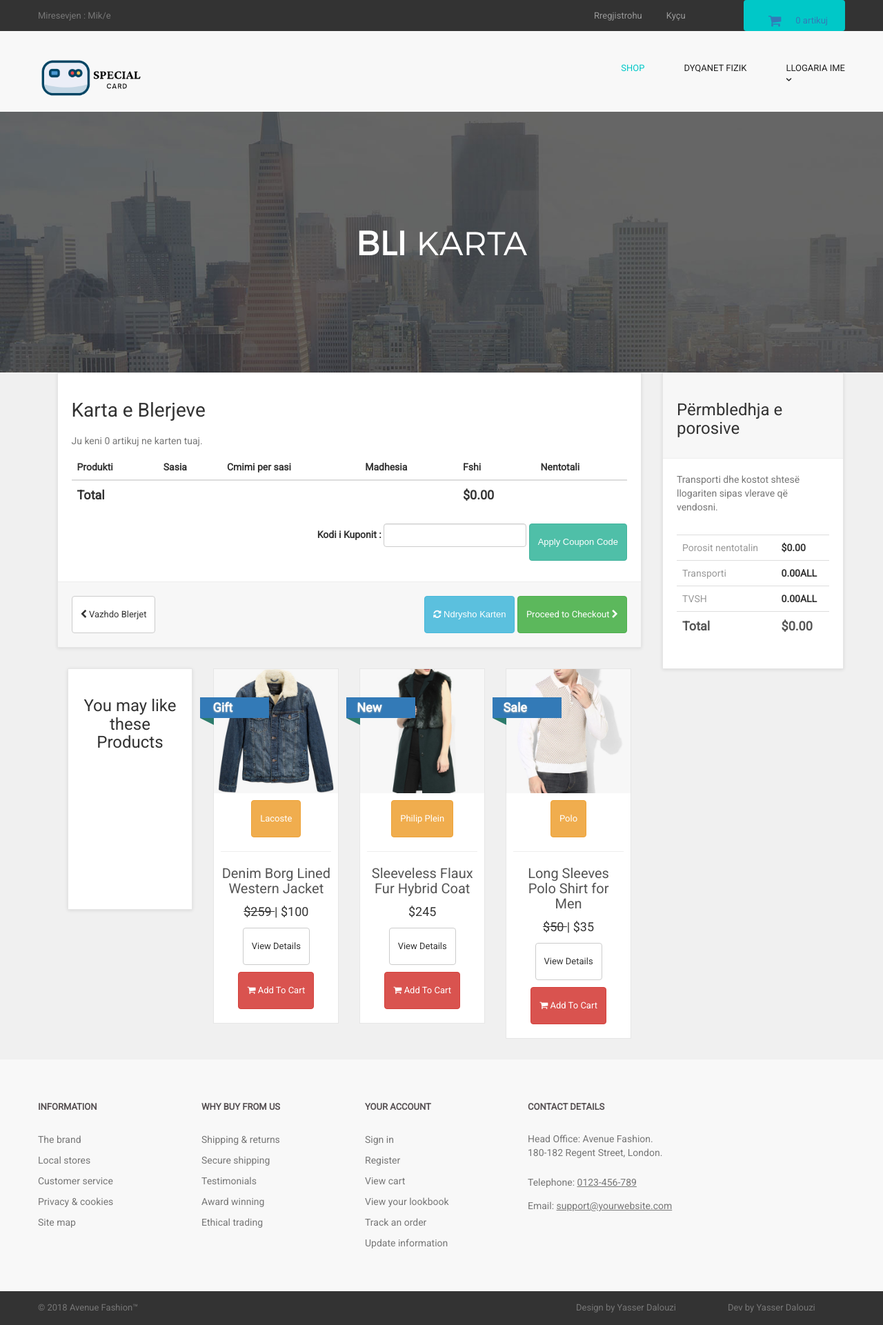
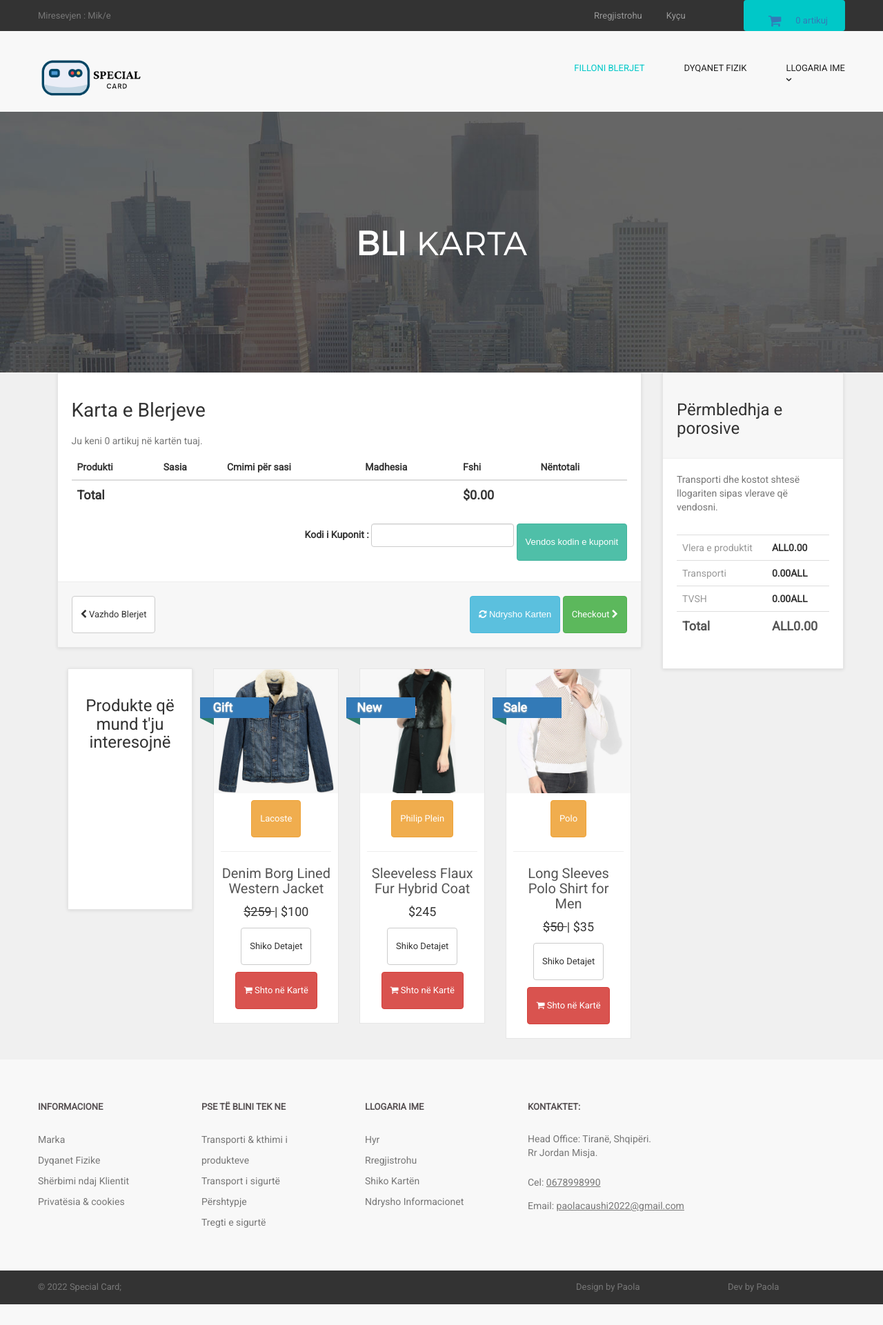
Before and after one commit to paolaCaushi/paola, a PHP site: page /ecom_store/cart.php in a window 1280 px wide. Shown: the whole page at 69% size. After the commit the page ends 1891 px from the top, so only its background shows below. Run offline with PHP 8.4, Linux system fonts and the light colour scheme; data comes from the database, SQL or seed files in the repository; data that the repository does not hold is empty.

Commit message:
ndrshimet e sotme

```diff
--- a/paola/admin_area/delete_manufacturer.php
+++ b/paola/admin_area/delete_manufacturer.php
@@ -24,7 +24,7 @@ $run_manufacturer = mysqli_query($con,$delete_manufacturer);
 
 if($run_manufacturer){
 
-echo "<script>alert('Nje furnitor u fshi!')</script>";
+echo "<script>alert('Furnitor u fshi!')</script>";
 echo "<script>window.open('index.php?view_manufacturers','_self')</script>";
 
 }
--- a/paola/admin_area/edit_coupon.php
+++ b/paola/admin_area/edit_coupon.php
@@ -62,7 +62,7 @@ $product_title = $row_products['product_title'];
 
 <li class="active">
 
-<i class="fa fa-dashboard"> </i> Dashboard / ndrysho Kuponin
+<i class="fa fa-dashboard"> </i> Dashboard / Ndrysho Kuponin
 
 </li>
 
@@ -242,7 +242,7 @@ $run_coupon = mysqli_query($con,$update_coupon);
 
 if($run_coupon){
 
-echo "<script>alert('<uponi u ndryshua!')</script>";
+echo "<script>alert('Kuponi u ndryshua!')</script>";
 
 echo "<script>window.open('index.php?view_coupons','_self')</script>";
 
--- a/paola/admin_area/edit_manufacturer.php
+++ b/paola/admin_area/edit_manufacturer.php
@@ -160,7 +160,7 @@ $run_manufacturer = mysqli_query($con,$update_manufacturer);
 
 if($run_manufacturer){
 
-echo "<script>alert('Manufacturer Has Been Updated')</script>";
+echo "<script>alert('Furnitori u ndryshua!')</script>";
 
 echo "<script>window.open('index.php?view_manufacturers','_self')</script>";
 
--- a/paola/admin_area/edit_product.php
+++ b/paola/admin_area/edit_product.php
@@ -370,7 +370,7 @@ echo "<option value='$cat_id'>$cat_title</option>";
 
 <div class="form-group" ><!-- form-group Starts -->
 
-<label class="col-md-3 control-label" > Product Tabs </label>
+
 
 <div class="col-md-6" >
 
--- a/paola/admin_area/includes/footer.php
+++ b/paola/admin_area/includes/footer.php
@@ -46,9 +46,6 @@
 						<a href="#" class="footer-nav__link">Shiko listen e kerkesave</a>
 					</li>
 					<li class="footer-nav__item">
-						<a href="#" class="footer-nav__link">Gjurmo nje porosi</a>
-					</li>
-					<li class="footer-nav__item">
 						<a href="#" class="footer-nav__link">Ndrysho infomacionet</a>
 					</li>
 				</ul>
@@ -66,7 +63,7 @@
 				</div>
 				<div class="email">
 					Email:
-					<a href="mailto:paolacaushi2014@gmail.com.com" class="email__addr">paolacaushi2014@gmail.com</a>
+					<a href="mailto:paolacaushi2022@gmail.com.com" class="email__addr">paolacaushi2022@gmail.com</a>
 				</div>
 			</div>
 
--- a/paola/cart.php
+++ b/paola/cart.php
@@ -49,7 +49,7 @@ $count = mysqli_num_rows($run_cart);
 
 ?>
 
-<p class="text-muted" > Ju keni <?php echo $count; ?> artikuj ne karten tuaj. </p>
+<p class="text-muted" > Ju keni <?php echo $count; ?> artikuj në kartën tuaj. </p>
 
 <div class="table-responsive" ><!-- table-responsive Starts -->
 
@@ -63,13 +63,13 @@ $count = mysqli_num_rows($run_cart);
 
 <th>Sasia</th>
 
-<th>Cmimi per sasi</th>
+<th>Cmimi për sasi</th>
 
 <th>Madhesia</th>
 
 <th colspan="1">Fshi</th>
 
-<th colspan="2"> Nentotali </th>
+<th colspan="2"> Nëntotali </th>
 
 
 </tr>
@@ -180,7 +180,7 @@ $<?php echo $sub_total; ?>.00
 
 </div><!-- form-group Ends -->
 
-<input class="btn btn-primary" type="submit" name="apply_coupon" value="Apply Coupon Code" >
+<input class="btn btn-primary" type="submit" name="apply_coupon" value="Vendos kodin e kuponit" >
 
 </div><!-- form-inline pull-right Ends -->
 
@@ -201,7 +201,7 @@ $<?php echo $sub_total; ?>.00
 
 <div class="pull-right"><!-- pull-right Starts -->
 
-<button class="btn btn-info" type="submit" name="update" value="Update Cart">
+<button class="btn btn-info" type="submit" name="update" value="Ndrysho Karten">
 
 <i class="fa fa-refresh"></i> Ndrysho Karten
 
@@ -209,7 +209,7 @@ $<?php echo $sub_total; ?>.00
 
 <a href="checkout.php" class="btn btn-success">
 
-Proceed to Checkout <i class="fa fa-chevron-right"></i>
+ Checkout <i class="fa fa-chevron-right"></i>
 
 </a>
 
@@ -255,7 +255,7 @@ $coupon_used = $row_coupons['coupon_used'];
 
 if($coupon_limit == $coupon_used){
 
-echo "<script>alert('Your Coupon Code Has Been Expired')</script>";
+echo "<script>alert('Kuponi juaj ka skaduar!')</script>";
 
 }
 else{
@@ -277,14 +277,14 @@ $update_cart = "update cart set p_price='$coupon_price' where p_id='$coupon_pro'
 
 $run_update = mysqli_query($con,$update_cart);
 
-echo "<script>alert('Your Coupon Code Has Been Applied')</script>";
+echo "<script>alert('Kodi i kuponit u vendos!')</script>";
 
 echo "<script>window.open('cart.php','_self')</script>";
 
 }
 else{
 
-echo "<script>alert('Product Does Not Exist In Cart')</script>";
+echo "<script>alert('Produkti nuk ndodhet ne karte!')</script>";
 
 }
 
@@ -293,7 +293,7 @@ echo "<script>alert('Product Does Not Exist In Cart')</script>";
 }
 else{
 
-echo "<script> alert('Your Coupon Code Is Not Valid') </script>";
+echo "<script> alert('Kuponi i pavlefshem!') </script>";
 
 }
 
@@ -351,7 +351,7 @@ echo @$up_cart = update_cart();
 
 <div class="box same-height headline"><!-- box same-height headline Starts -->
 
-<h3 class="text-center"> You may like these Products </h3>
+<h3 class="text-center"> Produkte që mund t'ju interesojnë </h3>
 
 </div><!-- box same-height headline Ends -->
 
@@ -455,11 +455,11 @@ echo "
 
 <p class='buttons' >
 
-<a href='$pro_url' class='btn btn-default' >View Details</a>
+<a href='$pro_url' class='btn btn-default' >Shiko Detajet</a>
 
 <a href='$pro_url' class='btn btn-danger'>
 
-<i class='fa fa-shopping-cart'></i> Add To Cart
+<i class='fa fa-shopping-cart'></i> Shto në Kartë
 
 </a>
 
@@ -513,9 +513,9 @@ Transporti dhe kostot shtesë llogariten sipas vlerave që vendosni.
 
 <tr>
 
-<td> Porosit nentotalin </td>
+<td> Vlera e produktit</td>
 
-<th> $<?php echo $total; ?>.00 </th>
+<th> ALL<?php echo $total; ?>.00 </th>
 
 </tr>
 
@@ -539,7 +539,7 @@ Transporti dhe kostot shtesë llogariten sipas vlerave që vendosni.
 
 <td>Total</td>
 
-<th>$<?php echo $total; ?>.00</th>
+<th>ALL<?php echo $total; ?>.00</th>
 
 </tr>
 
--- a/paola/cart_body.php
+++ b/paola/cart_body.php
@@ -65,7 +65,7 @@ $count = mysqli_num_rows($run_cart);
 
 <th colspan="1">Fshi</th>
 
-<th colspan="2"> Nentotali </th>
+<th colspan="2"> Nëntotali </th>
 
 
 </tr>
--- a/paola/contact.php
+++ b/paola/contact.php
@@ -178,7 +178,7 @@ $subject = "Mirë se erdhët në faqen tonë!";
 
 $msg = "Do ju kthejmë përgjigje sa më shpejt!";
 
-$from = "paola@gmail.com";
+$from = "paolacaushi2014@gmail.com";
 
 mail($email,$subject,$msg,$from);
 
--- a/paola/customer/includes/main.php
+++ b/paola/customer/includes/main.php
@@ -77,7 +77,7 @@
 
             <li class="categories__item">
               <a class="categories__link categories__link--active" href="../shop.php">
-                Shop
+                Filloni blerjet
               </a>
             </li>
 
--- a/paola/includes/footer.php
+++ b/paola/includes/footer.php
@@ -4,129 +4,93 @@
 		<div class="container clearfix">
 
 			<div class="footer-nav__col footer-nav__col--info">
-				<div class="footer-nav__heading">Information</div>
+				<div class="footer-nav__heading">Informacione</div>
 				<ul class="footer-nav__list">
 					<li class="footer-nav__item">
-						<a href="#" class="footer-nav__link">The brand</a>
+						<a href="#" class="footer-nav__link">Marka</a>
 					</li>
 					<li class="footer-nav__item">
-						<a href="#" class="footer-nav__link">Local stores</a>
+						<a href="#" class="footer-nav__link">Dyqanet Fizike</a>
 					</li>
 					<li class="footer-nav__item">
-						<a href="#" class="footer-nav__link">Customer service</a>
+						<a href="#" class="footer-nav__link">Shërbimi ndaj Klientit</a>
 					</li>
 					<li class="footer-nav__item">
-						<a href="#" class="footer-nav__link">Privacy &amp; cookies</a>
-					</li>
-					<li class="footer-nav__item">
-						<a href="#" class="footer-nav__link">Site map</a>
+						<a href="#" class="footer-nav__link">Privatësia &amp; cookies</a>
 					</li>
 				</ul>
 			</div>
 
 			<div class="footer-nav__col footer-nav__col--whybuy">
-				<div class="footer-nav__heading">Why buy from us</div>
+				<div class="footer-nav__heading">Pse të blini tek ne</div>
 				<ul class="footer-nav__list">
 					<li class="footer-nav__item">
-						<a href="#" class="footer-nav__link">Shipping &amp; returns</a>
+						<a href="#" class="footer-nav__link">Transporti &amp; kthimi i produkteve</a>
 					</li>
 					<li class="footer-nav__item">
-						<a href="#" class="footer-nav__link">Secure shipping</a>
+						<a href="#" class="footer-nav__link">Transport i sigurtë</a>
 					</li>
 					<li class="footer-nav__item">
-						<a href="#" class="footer-nav__link">Testimonials</a>
+						<a href="#" class="footer-nav__link">Përshtypje</a>
 					</li>
 					<li class="footer-nav__item">
-						<a href="#" class="footer-nav__link">Award winning</a>
-					</li>
-					<li class="footer-nav__item">
-						<a href="#" class="footer-nav__link">Ethical trading</a>
+						<a href="#" class="footer-nav__link">Tregti e sigurtë</a>
 					</li>
 				</ul>
 			</div>
 
 			<div class="footer-nav__col footer-nav__col--account">
-				<div class="footer-nav__heading">Your account</div>
+				<div class="footer-nav__heading">Llogaria ime</div>
 				<ul class="footer-nav__list">
 					<li class="footer-nav__item">
-						<a href="#" class="footer-nav__link">Sign in</a>
+						<a href="#" class="footer-nav__link">Hyr</a>
 					</li>
 					<li class="footer-nav__item">
-						<a href="#" class="footer-nav__link">Register</a>
+						<a href="#" class="footer-nav__link">Rregjistrohu</a>
 					</li>
 					<li class="footer-nav__item">
-						<a href="#" class="footer-nav__link">View cart</a>
+						<a href="#" class="footer-nav__link">Shiko Kartën</a>
 					</li>
 					<li class="footer-nav__item">
-						<a href="#" class="footer-nav__link">View your lookbook</a>
-					</li>
-					<li class="footer-nav__item">
-						<a href="#" class="footer-nav__link">Track an order</a>
-					</li>
-					<li class="footer-nav__item">
-						<a href="#" class="footer-nav__link">Update information</a>
+						<a href="#" class="footer-nav__link">Ndrysho Informacionet</a>
 					</li>
 				</ul>
 			</div>
 
 
 			<div class="footer-nav__col footer-nav__col--contacts">
-				<div class="footer-nav__heading">Contact details</div>
+				<div class="footer-nav__heading">Kontaktet:</div>
 				<address class="address">
-				Head Office: Avenue Fashion.<br>
-				180-182 Regent Street, London.
+				Head Office: Tiranë, Shqipëri.<br>
+				Rr Jordan Misja.
 			</address>
 				<div class="phone">
-					Telephone:
-					<a class="phone__number" href="tel:0123456789">0123-456-789</a>
+					Cel:
+					<a class="phone__number" href="tel:0123456789">0678998990</a>
 				</div>
 				<div class="email">
 					Email:
-					<a href="mailto:support@yourwebsite.com" class="email__addr">support@yourwebsite.com</a>
+					<a href="mailto:paolacaushi2022@gmail.com" class="email__addr">paolacaushi2022@gmail.com</a>
 				</div>
 			</div>
 
 		</div>
 	</div>
 
-	<!-- <div class="banners">
-		<div class="container clearfix">
-
-			<div class="banner-award">
-				<span>Award winner</span><br> Fashion awards 2016
-			</div>
-
-			<div class="banner-social">
-				<a href="#" class="banner-social__link">
-				<i class="icon-facebook"></i>
-			</a>
-				<a href="#" class="banner-social__link">
-				<i class="icon-twitter"></i>
-			</a>
-				<a href="#" class="banner-social__link">
-				<i class="icon-instagram"></i>
-			</a>
-				<a href="#" class="banner-social__link">
-				<i class="icon-pinterest-circled"></i>
-			</a>
-			</div>
-
-		</div>
-	</div> -->
 
 	<div class="page-footer__subline">
 		<div class="container clearfix">
 
 			<div class="copyright">
-				&copy; 2018 Avenue Fashion&trade;
+				&copy; 2022 Special Card;
 			</div>
 
 			<div class="developer">
-				Dev by Yasser Dalouzi
+				Dev by Paola
 			</div>
 
 			<div class="designby">
-				Design by Yasser Dalouzi
+				Design by Paola
 			</div>
 		</div>
 	</div>
--- a/paola/includes/main.php
+++ b/paola/includes/main.php
@@ -76,7 +76,7 @@ if(!isset($_SESSION['customer_email'])){
 
             <li class="categories__item">
               <a class="categories__link categories__link--active" href="shop.php">
-                Shop
+                Filloni Blerjet
               </a>
             </li>
 
--- a/paola/payment_options.php
+++ b/paola/payment_options.php
@@ -19,7 +19,7 @@ $customer_id = $row_customer['customer_id'];
 
 <p class="lead text-center">
 
-<a href="order.php?c_id=<?php echo $customer_id; ?>">Pay Off line</a>
+<a href="order.php?c_id=<?php echo $customer_id; ?>">Paguaj Offline</a>
 
 </p>
 
```
Also changed, not shown: paola/admin_area/includes/sidebar.php (+8 -8 lines), paola/customer/includes/footer.php (+24 -39 lines), paola/customer_register.php (+15 -15 lines), paola/details.php (+8 -8 lines), paola/includes/sidebar.php (+5 -5 lines), paola/index.php (+9 -18 lines).
